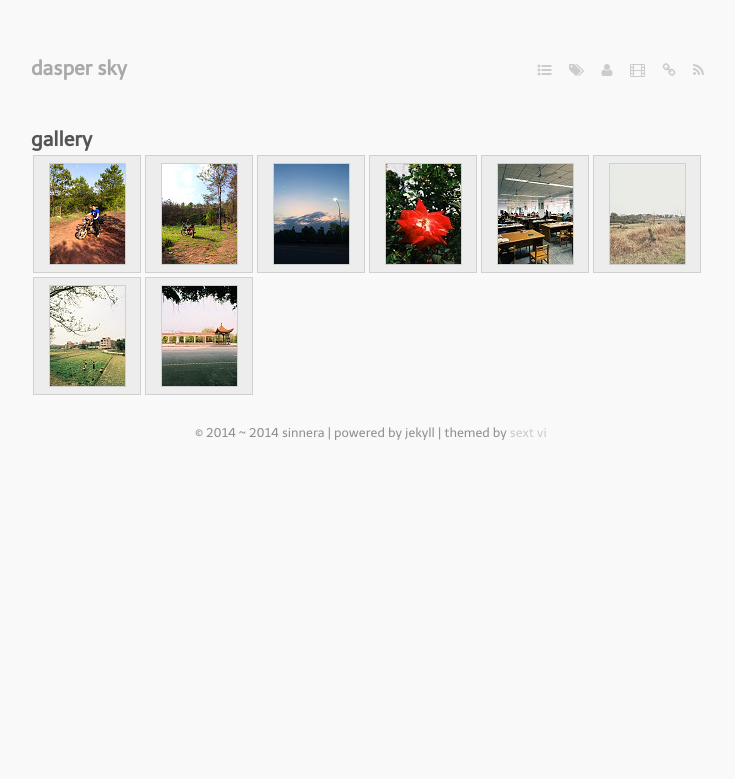
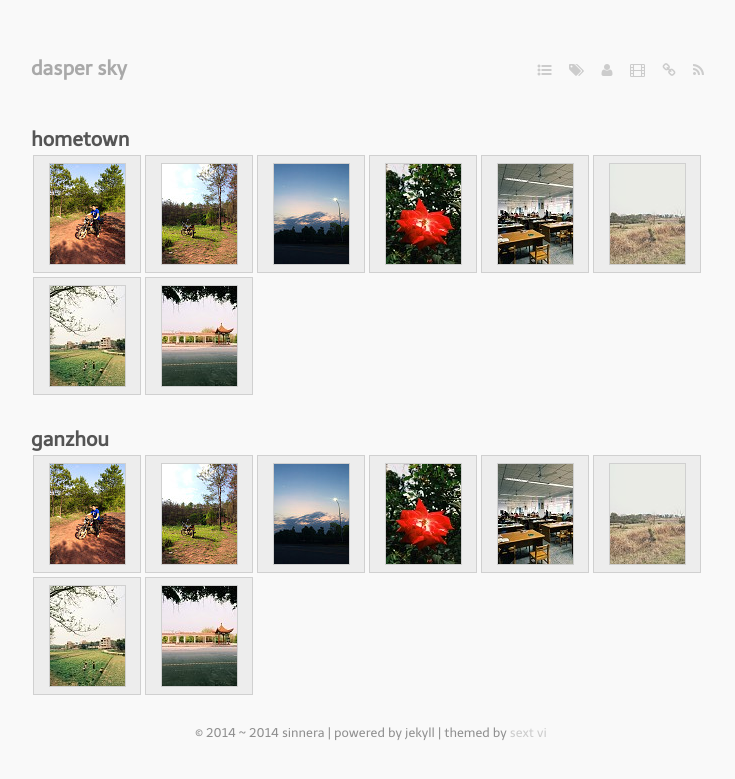
Before and after one commit to SinnerA/backup_oldBlog, a Jekyll site: the page gallery.html, which Jekyll copies as it is, in a window 1280 px wide. Shown: the top 779 px of the page, without its empty margins (269-1004 px from the left). Built offline with Jekyll 4.4.1, drawn with Linux system fonts in a browser that asks for light colours; Markdown is read by kramdown in place of the engine named in the settings.

Commit message:
all update

```diff
--- a/gallery.html
+++ b/gallery.html
@@ -36,7 +36,73 @@
         <div id="content">
 			<article>
 			  <section class="title">
-				<h2>gallery</h2>
+				<h2>hometown</h2>
+			  </section>
+			  <section class="post">
+			    <div class="highslide-gallery">
+					<ul>
+						<li>
+							<a href="highslide/images/large/IMG_0669.JPG" class="highslide" title=""
+							onclick="return hs.expand(this, config1 )">
+								<img src="highslide/images/thumbs/IMG_0669.JPG" alt="" />
+							</a>
+						</li>
+						<li>
+							<a href="highslide/images/large/IMG_0686.JPG" class="highslide" title=""
+							onclick="return hs.expand(this, config1 )">
+								<img src="highslide/images/thumbs/IMG_0686.JPG" alt="" />
+							</a>
+						</li>
+						<li>
+							<a href="highslide/images/large/IMG_0694.JPG" class="highslide" title=""
+							onclick="return hs.expand(this, config1 )">
+								<img src="highslide/images/thumbs/IMG_0694.JPG" alt="" />
+							</a>
+						</li>
+						<li>
+							<a href="highslide/images/large/IMG_0428.34230F785AAE19875C3FD3AB8735EC620.JPG"
+							class="highslide" title="" onclick="return hs.expand(this, config1 )">
+								<img src="highslide/images/thumbs/IMG_0428.34230F785AAE19875C3FD3AB8735EC620.JPG"
+								alt="" />
+							</a>
+						</li>
+						<li>
+							<a href="highslide/images/large/IMG_0434.3B3E9A153299A98EC0F9AEF1B84BD6CC0.JPG"
+							class="highslide" title="" onclick="return hs.expand(this, config1 )">
+								<img src="highslide/images/thumbs/IMG_0434.3B3E9A153299A98EC0F9AEF1B84BD6CC0.JPG"
+								alt="" />
+							</a>
+						</li>
+						<li>
+							<a href="highslide/images/large/IMG_0423.3B4F701B452970529E2BE6B7BDB798B20.JPG"
+							class="highslide" title="" onclick="return hs.expand(this, config1 )">
+								<img src="highslide/images/thumbs/IMG_0423.3B4F701B452970529E2BE6B7BDB798B20.JPG"
+								alt="" />
+							</a>
+						</li>
+						<li>
+							<a href="highslide/images/large/IMG_0424.CA160D30D83907C1C6827FEBC1D6DC4F0.JPG"
+							class="highslide" title="" onclick="return hs.expand(this, config1 )">
+								<img src="highslide/images/thumbs/IMG_0424.CA160D30D83907C1C6827FEBC1D6DC4F0.JPG"
+								alt="" />
+							</a>
+						</li>
+						<li>
+							<a href="highslide/images/large/IMG_0399.5E1326BB403589A47CF3AB7A4B48414C0.JPG"
+							class="highslide" title="" onclick="return hs.expand(this, config1 )">
+								<img src="highslide/images/thumbs/IMG_0399.5E1326BB403589A47CF3AB7A4B48414C0.JPG"
+								alt="" />
+							</a>
+						</li>
+					</ul>
+					<div style="clear:both">
+					</div>
+				</div>
+			  </section>
+			</article>
+			<article>
+			  <section class="title">
+				<h2>ganzhou</h2>
 			  </section>
 			  <section class="post">
 			    <div class="highslide-gallery">
```
